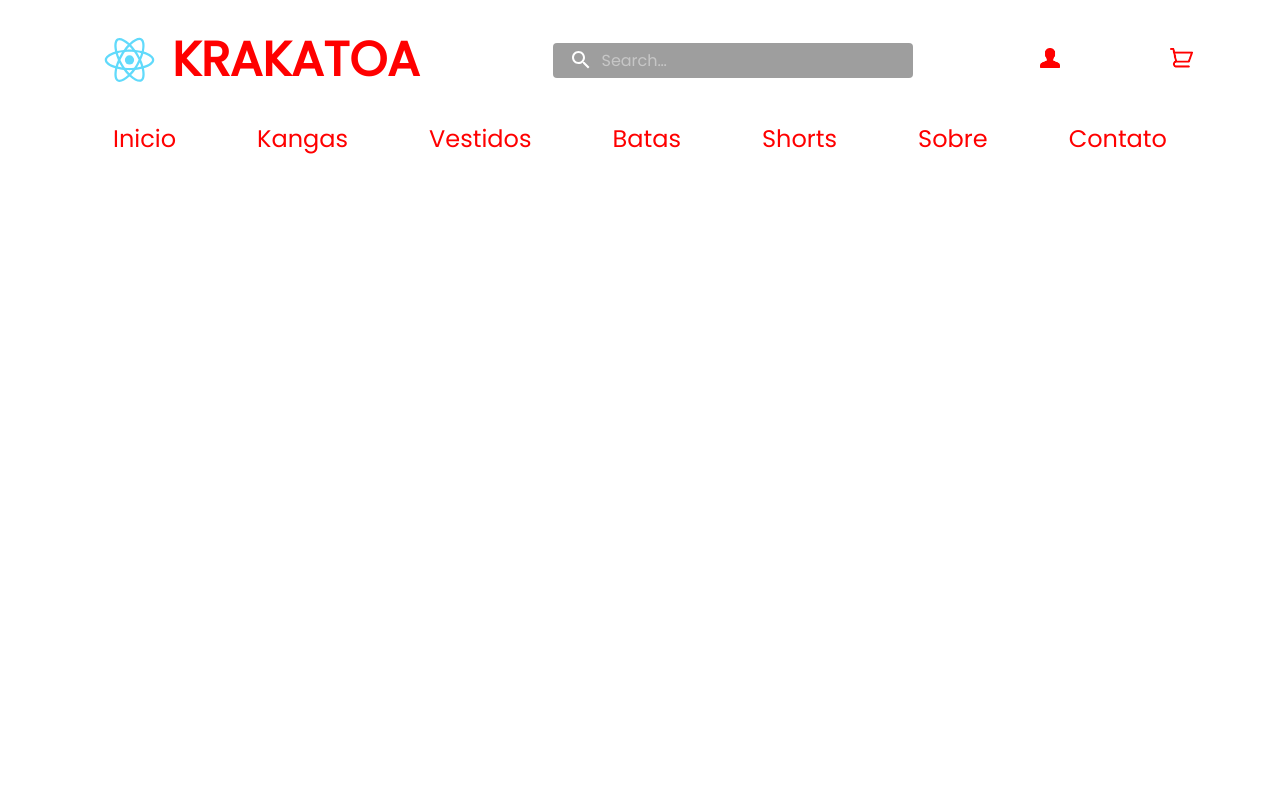
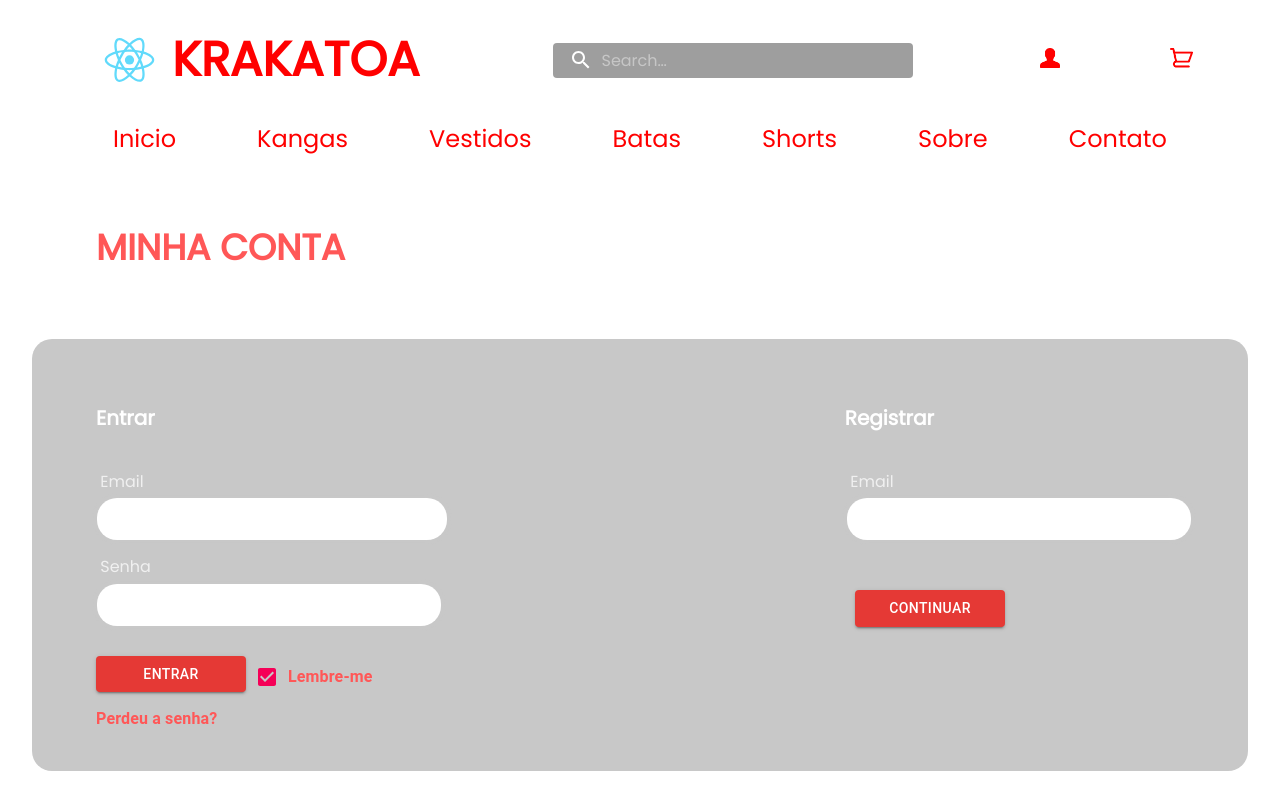
Before and after one commit to ElvisSerafim/Krakatoa-Ecommerce, a React (Create React App) app in the folder KrakatoaFront/: page /minhaconta in a window 1280 px wide. Shown: the top 800 px of the page. Built offline with nearby package versions, Linux system fonts and the light colour scheme.

Commit message:
Arquivo Enviado

```diff
--- /dev/null
+++ b/KrakatoaFront/src/components/MinhaConta.jsx
@@ -0,0 +1,117 @@
+import React from 'react';
+import Checkbox from '@material-ui/core/Checkbox';
+import TextFielde from '../components/TextField';
+import red from '@material-ui/core/colors/red';
+import Button from '@material-ui/core/Button';
+import { createMuiTheme, MuiThemeProvider } from '@material-ui/core/styles';
+import { Typography } from '@material-ui/core';
+const theme = createMuiTheme({
+  palette: {
+    primary: {
+      main: red[600],
+    },
+  },
+});
+var styles = {
+  row: {
+    display: 'flex',
+    flex: 1,
+    flexDirection: 'row',
+  },
+  coluna: {
+    display: 'flex',
+    flex: 1,
+    flexDirection: 'column',
+  },
+  senha: {
+    width: 344,
+    paddingTop: 10,
+    paddingBottom: 30,
+    paddingRight: 415,
+  },
+  botao: {
+    width: 150,
+    paddingTop: 50,
+  },
+  botaoEntrar: {
+    width: 150,
+  },
+  lembre: {
+    fontSize: '1.0em',
+    color: '#FF5757',
+    paddingTop: 9,
+    fontWeight: 'bold',
+  },
+  perdeuSen:{
+    fontSize: '1.0em',
+    color: '#FF5757',
+    paddingTop: 9,
+    paddingBottom: 40,
+    fontWeight: 'bold',
+  }
+};
+export default function MultilineTextFields() {
+  const [checked, setChecked] = React.useState(true);
+
+  const handleChange = (event) => {
+    setChecked(event.target.checked);
+  };
+
+  return (
+    <>
+      <MuiThemeProvider theme={theme}>
+        <div style={styles.coluna}>
+          <div style={styles.row}>
+            <div style={{ paddingRight: 400, width: 350 }}>
+              <TextFielde login id="email-login" label="Email" fullWidth />
+            </div>
+            <div style={{ width: 344 }}>
+              <TextFielde login id="email-register" label="Email" />
+            </div>
+          </div>
+          <div style={styles.row}>
+            <div style={styles.senha}>
+              <TextFielde label="Senha" id="password" password />
+            </div>
+            <div style={styles.botao}>
+              <Button variant="contained" color="primary" fullWidth>
+                Continuar{' '}
+              </Button>
+            </div>
+          </div>
+          <div style={styles.row}>
+            <div style={styles.botaoEntrar}>
+              <Button variant="contained" color="primary" fullWidth>
+                Entrar
+              </Button>
+            </div>
+            <div style={styles.row}>
+              <Checkbox
+                checked={checked}
+                onChange={handleChange}
+                inputProps={{ 'aria-label': 'primary checkbox' }}
+              />
+              <Typography style={styles.lembre}>Lembre-me</Typography>
+            </div>
+          </div>
+          <Typography style={styles.perdeuSen}>Perdeu a senha?</Typography>
+        </div>
+      </MuiThemeProvider>
+    </>
+  );
+}
+/*
+ <div style={styles.row}>
+                  <div style={styles.botaoEntrar}>
+                    <Button variant="contained" color="primary" fullWidth>
+                      Entrar
+                    </Button>
+                  </div>
+                  <div style={{paddingTop:30}}>
+                  <Checkbox
+                    checked={checked}
+                    onChange={handleChange}
+                    inputProps={{ 'aria-label': 'primary checkbox' }}
+                  />
+                  </div>
+                </div>*/
--- a/KrakatoaFront/src/components/TextField.jsx
+++ b/KrakatoaFront/src/components/TextField.jsx
@@ -77,7 +77,11 @@ const styles = {
     inputs: {
         fontFamily: 'Poppins',
         fontWeight: 'bold'
-    }
+    },
+    inputsMinhaConta: {
+        fontFamily: 'Poppins',
+        color:'#F0F0F0',
+    },
 };
 
 class TextField extends Component {
@@ -91,7 +95,7 @@ class TextField extends Component {
 
     render() {
         const { children, style, classes, onClick } = this.props
-        const { email, password, label, cpf, cnpj, numberOnly, date, time, datetime, phone, search, select, semestre, nomeTurma } = this.props
+        const { login,email, password, label, cpf, cnpj, numberOnly, date, time, datetime, phone, search, select, semestre, nomeTurma } = this.props
 
         if (email) {
             return (
@@ -112,7 +116,7 @@ class TextField extends Component {
         } else if (password) {
             return (
                 <div style={styles.container} >
-                    <p>&nbsp;{label}</p>
+                    <p style={styles.inputsMinhaConta}>&nbsp;{label}</p>
                     <input
                         value={this.props.value}
                         onChange={this.props.onChange}
@@ -258,6 +262,20 @@ class TextField extends Component {
                     </label>
                 </div>
             );
+        } else if(login){
+            return (
+                <div style={styles.container} >
+                    {label && <p style={styles.inputsMinhaConta}>&nbsp;{label}</p>}
+                    <input
+                        value={this.props.value}
+                        onChange={this.props.onChange}
+                        onfocus={this.value = ''}
+                        style={{ ...styles.main, ...style }}
+                    >
+                        {children}
+                    </input>
+                </div>
+            );
         }
         else {
             return (
--- a/KrakatoaFront/src/pages/MinhaConta.jsx
+++ b/KrakatoaFront/src/pages/MinhaConta.jsx
@@ -1,8 +1,44 @@
 import React, { PureComponent } from 'react';
-import { Container, Grid, Typography } from '@material-ui/core/';
+import { Container, Grid, Typography, Box } from '@material-ui/core/';
+import MinhaConta from '../components/MinhaConta';
 import Navbar from '../components/Nav';
 import Topo from '../components/Topo';
+import Footer from '../components/Footer';
 
+var styles = {
+  title: {
+    fontSize: '2.25em',
+    fontWeight: 'bold',
+    margin: '64px',
+    color: '#FF5757',
+  },
+  fundo: {
+    backgroundColor: '#C8C8C8',
+    AlignItems: 'center',
+    borderRadius: 20
+  },
+  flexGlobal: {
+    display: 'flex',
+    flexDirection: 'column',
+    flex: 1,
+  },
+  topico: {
+    fontSize: '1.25em',
+    fontWeight: 'bold',
+    marginTop: '64px',
+    marginLeft: '64px',
+    color: 'WHITE',
+  },
+  input: {
+    marginLeft: '64px',
+    marginTop: '32px',
+  },
+  flexTopico: {
+    display: 'flex',
+    flexDirection: 'row',
+    flex: 1,
+  },
+};
 export default class Login extends PureComponent {
   render() {
     return (
@@ -10,7 +46,22 @@ export default class Login extends PureComponent {
         <Container maxWidth="lg">
           <Topo />
           <Navbar />
+          <Typography style={styles.title}>MINHA CONTA</Typography>
+          <Box style={styles.fundo}>
+            <div style={styles.flexGlobal}>
+              <div style={styles.flexTopico}>
+              <Typography style={styles.topico}>Entrar</Typography>
+              <div style={{paddingLeft:626}}>
+              <Typography style={styles.topico}>Registrar</Typography>
+              </div>
+              </div>
+              <div style={styles.input}>
+                <MinhaConta />
+              </div>
+            </div>
+          </Box>
         </Container>
+        <Footer />
       </>
     );
   }
```
